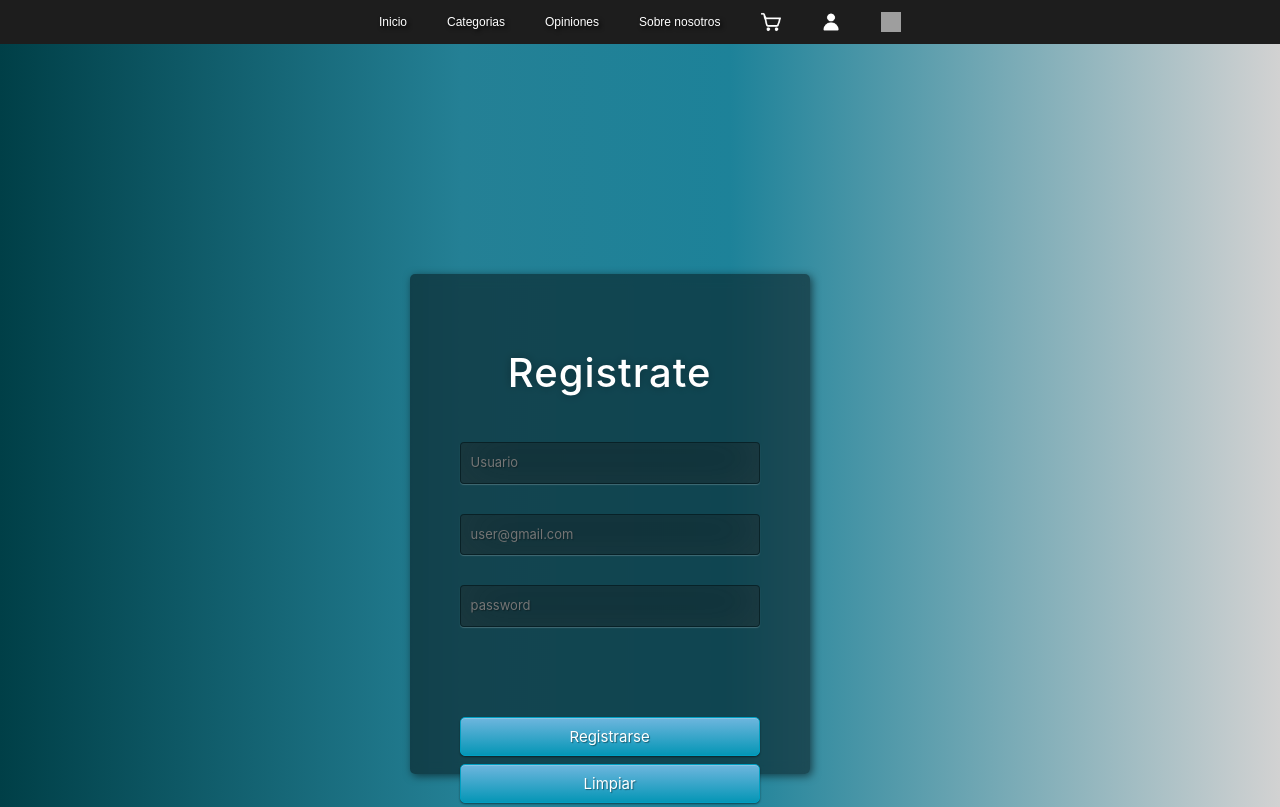
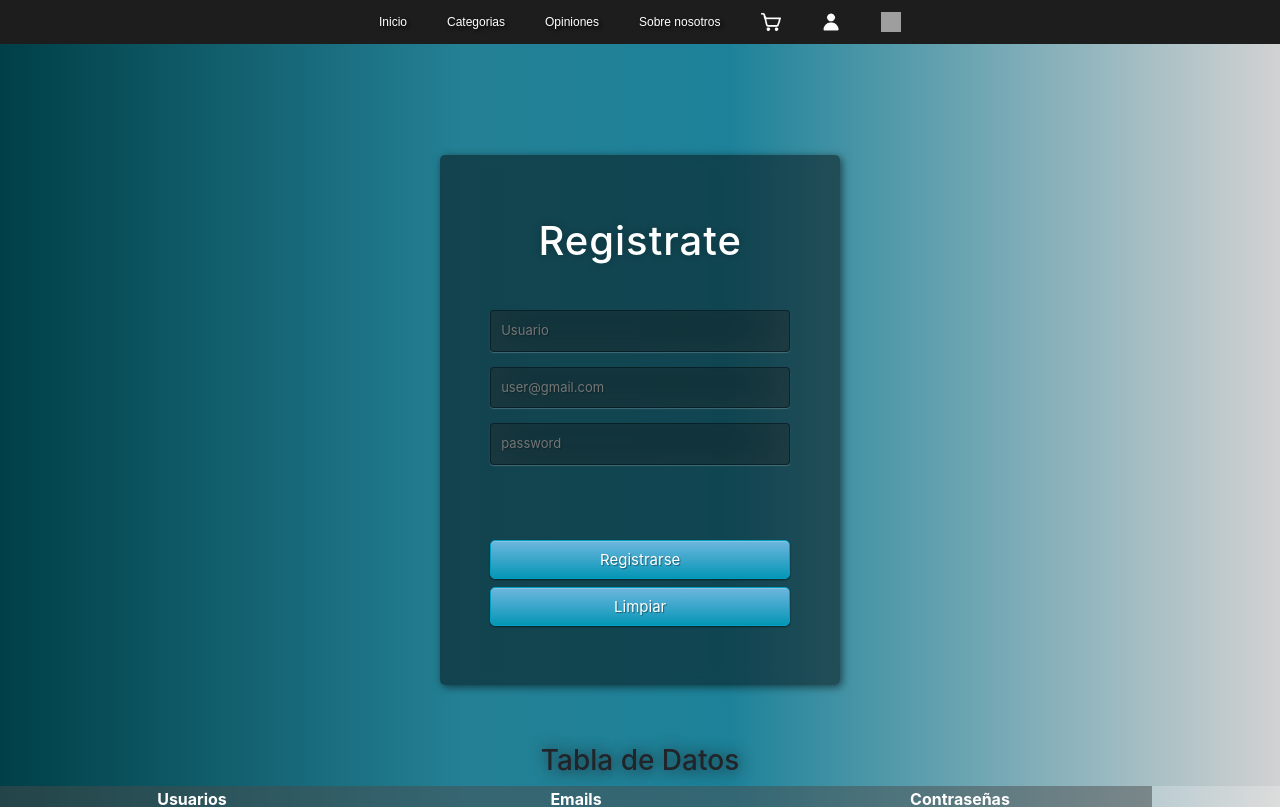
Before and after one commit to 203720/Landing-page, a React (Create React App) app in the folder proyecto-api/: page /Admin in a window 1280 px wide. Shown: the top 807 px of the page. Built offline with nearby package versions, Linux system fonts and the light colour scheme; data requests are answered from the project's data file; grey boxes are pictures that could not be loaded.

Commit message:
Cambios wrapper formularios

```diff
--- a/proyecto-api/src/componentes/CrudFormUsers.js
+++ b/proyecto-api/src/componentes/CrudFormUsers.js
@@ -44,21 +44,22 @@ const CrudFormUsers =({agregarRegistro, actualizarRegistro, datoEditar, setDatoE
      };
 
      return(
-           <div className="contact-wrapper-login">
-                <div class = "login">
+          <div class="container">
+               <div class="wrapper">
+                    <div className="contact-wrapper-signin">
+                         <div class = "signin">
                               <h1>Registrate</h1>
                               <form onSubmit={handleSubmit}>
                                    <input type="text" name = "user" placeholder="Usuario" onChange={handleChange} value={form.user}/>
                                    <input type="email" name = "email" placeholder="user@gmail.com" onChange={handleChange} value={form.email}/>
                                    <input type="password" name = "password" placeholder="password" onChange={handleChange} value={form.password}/>
-                                   <div class="d-grid gap-2 d-md-block">
-                                        <button id="signin" className="btn btn-primary btn-block btn-large" type="submit">Registrarse</button>
-                                        <button id="signin" className="btn btn-primary btn-block btn-large"  type="reset" onClick={handleReset}>Limpiar</button>
-                                   </div>
+                                   <button id="signin" className="btn btn-primary btn-block btn-large" type="submit">Registrarse</button>
+                                   <button id="signin" className="btn btn-primary btn-block btn-large"  type="reset" onClick={handleReset}>Limpiar</button>
                               </form>
                          </div>
-           </div>
-
+                    </div>
+               </div>
+          </div>
      );
 };
 
--- a/proyecto-api/src/css/admin.css
+++ b/proyecto-api/src/css/admin.css
@@ -159,6 +159,49 @@ nav > ul > li{
     position: relative;
 }*/
 
+.signin {
+	position: absolute;
+	top: 40%;
+	left: 50%;
+	margin: -150px 0 0 -150px;
+	width:300px;
+	height:300px;
+}
+.signin h1 { color: #fff; text-shadow: 0 0 10px rgba(0,0,0,0.3); letter-spacing:1px; text-align:center; margin-bottom: 15%; }
+
+input {
+	width: 100%;
+	margin-bottom: 15px;
+	background: rgba(0,0,0,0.3);
+	border: none;
+	outline: none;
+	padding: 10px;
+	font-size: 13px;
+	color: #fff;
+	text-shadow: 1px 1px 1px rgba(0,0,0,0.3);
+	border: 1px solid rgba(0,0,0,0.3);
+	border-radius: 4px;
+	box-shadow: inset 0 -5px 45px rgba(100,100,100,0.2), 0 1px 1px rgba(255,255,255,0.2);
+	-webkit-transition: box-shadow .5s ease;
+	-moz-transition: box-shadow .5s ease;
+	-o-transition: box-shadow .5s ease;
+	-ms-transition: box-shadow .5s ease;
+	transition: box-shadow .5s ease;
+}
+input:focus { box-shadow: inset 0 -5px 45px rgba(100,100,100,0.4), 0 1px 1px rgba(255,255,255,0.2); }
+
+.contact-wrapper-signin{
+    height: 530px;
+    width: 400px;
+    background-color:#00000077;
+    position: relative;
+    margin-top: 10%;
+    margin-left: 32%;
+    backdrop-filter: blur(6px);
+    box-shadow: 2px 2px 8px rgba(0, 0, 0, 0.549);
+    border-radius: 5px;
+  }
+
   .login {
     position: absolute;
     top: 45%;
@@ -171,7 +214,7 @@ nav > ul > li{
 
   input {
     width: 100%;
-	margin-bottom: 30px;
+    margin-bottom: 15px;
     background: rgba(0,0,0,0.3);
     border: none;
     outline: none;
```
Lines whose indentation alone changed are shown as unchanged.
